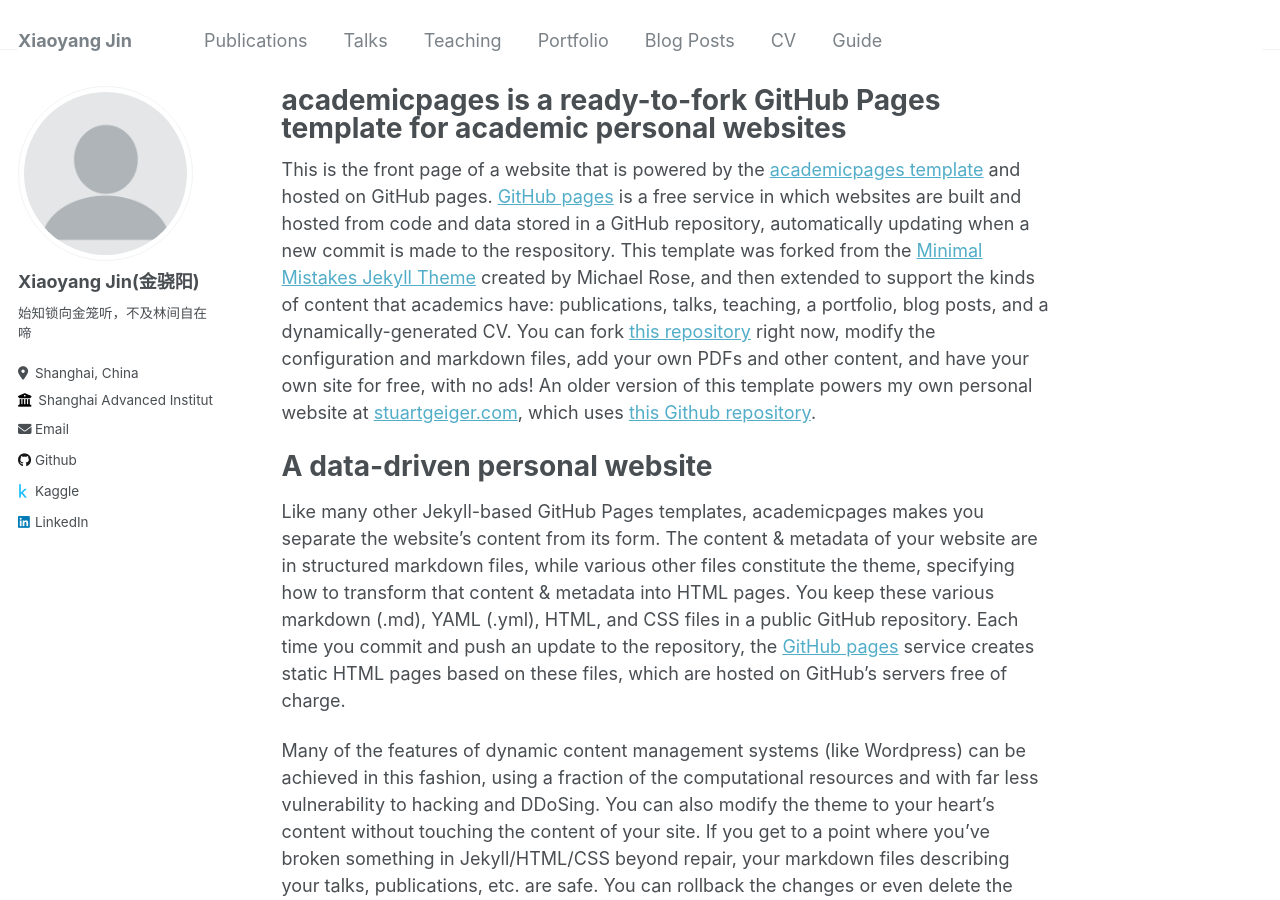
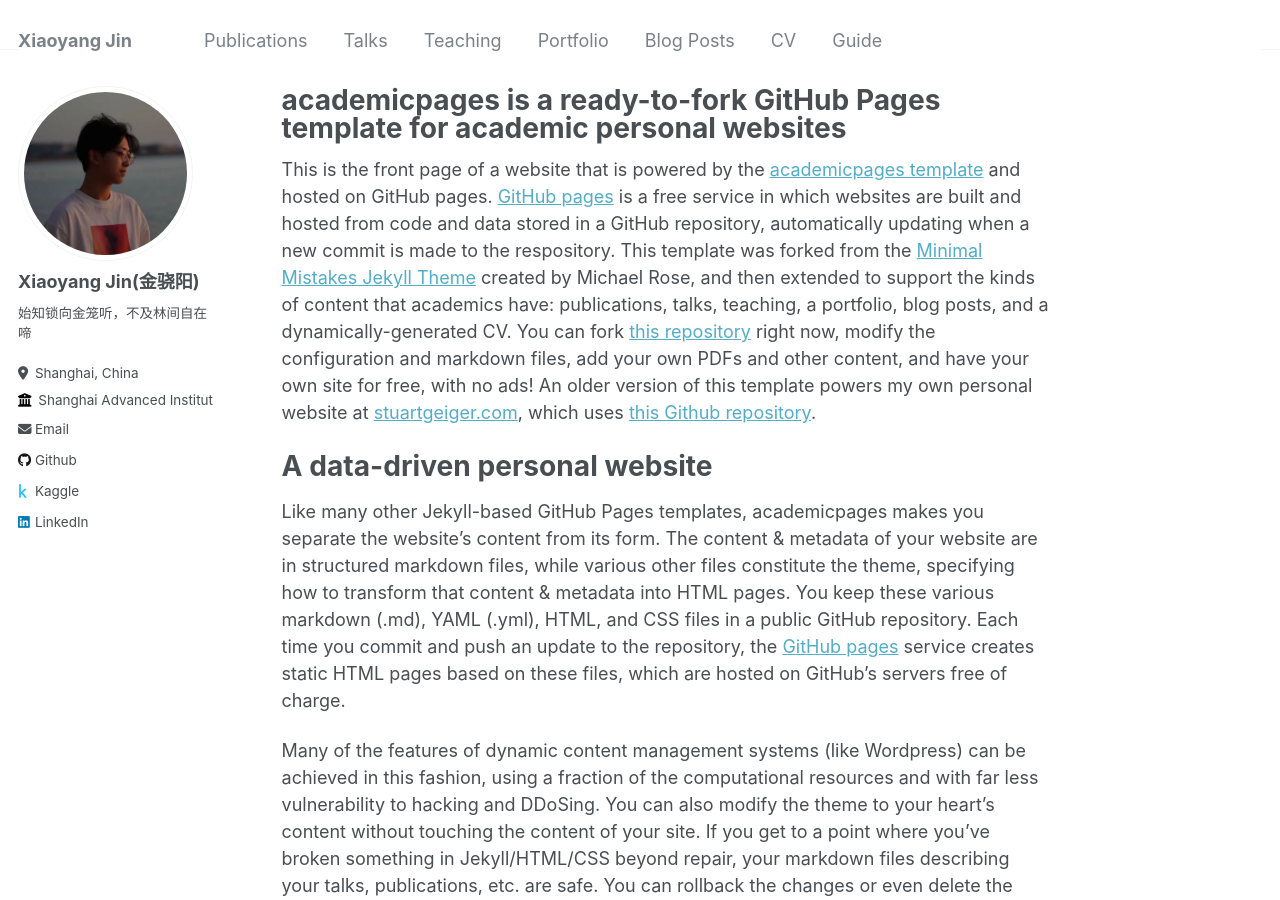
Before and after one commit to Nanqiang01/Nanqiang01.github.io, a Jekyll site: the page built from _pages/about.md, in a window 1280 px wide and 900 px high. Built offline with Jekyll 4.4.1, drawn with Linux system fonts in a browser that asks for light colours.

Commit message:
Update _config.yml

```diff
--- a/_config.yml
+++ b/_config.yml
@@ -21,7 +21,7 @@ repository               : "Nanqiang01/Nanqiang01.github.io"
 #               Additional customization can be done by editing /_includes/author-profile.html
 author:
   # Biographic information
-  avatar           : "profile.png"
+  avatar           : "profile.jpg"
   name             : "Xiaoyang Jin(金骁阳)"
   pronouns         : # example: "she/her"
   bio              : "始知锁向金笼听，不及林间自在啼"
@@ -280,7 +280,7 @@ sass:
 permalink: /:categories/:title/
 # paginate: 5 # amount of posts to show
 # paginate_path: /page:num/
-timezone: America/Los_Angeles # http://en.wikipedia.org/wiki/List_of_tz_database_time_zones
+timezone: Asia/Shanghai # http://en.wikipedia.org/wiki/List_of_tz_database_time_zones
 
 
 # Plugins
```
